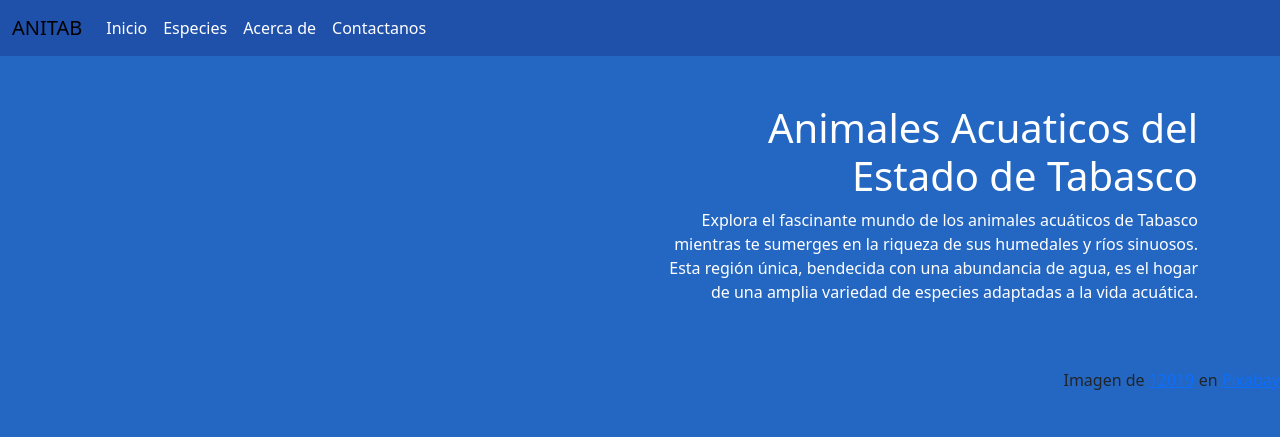
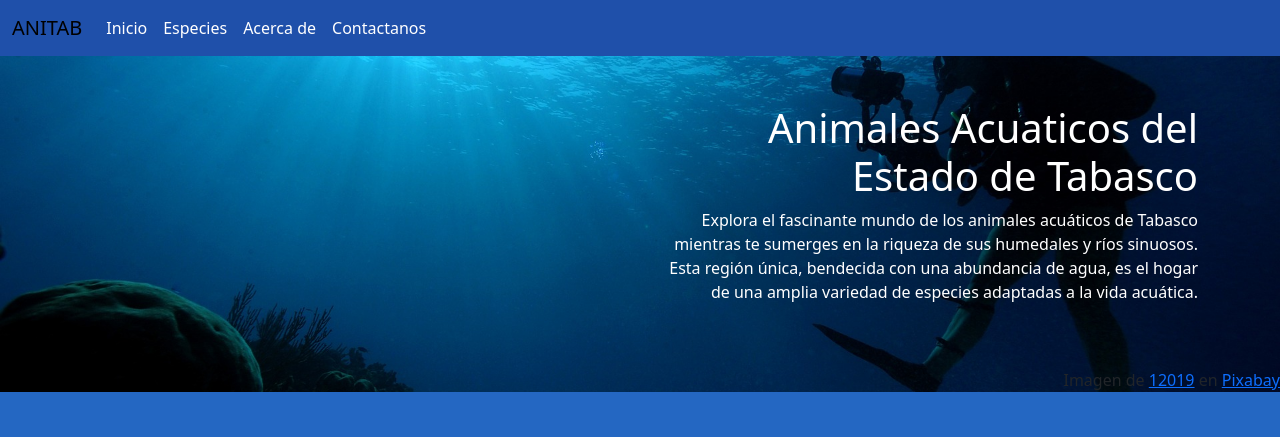
Before and after one commit to AlbertBV03/anitab, a plain HTML site: page index.html in a window 1280 px wide. Shown: the top 437 px of the page. Drawn offline with Linux system fonts and the light colour scheme.

Commit message:
Cambio de ruta bg-img

```diff
--- a/css/site.css
+++ b/css/site.css
@@ -22,7 +22,7 @@ body {
 }
 
 .bg-image-url {
-    background-image: url('img/sea-86425_1920.jpg');
+    background-image: url('../img/sea-86425_1920.jpg');
 }
 
 .card-custom {
```
